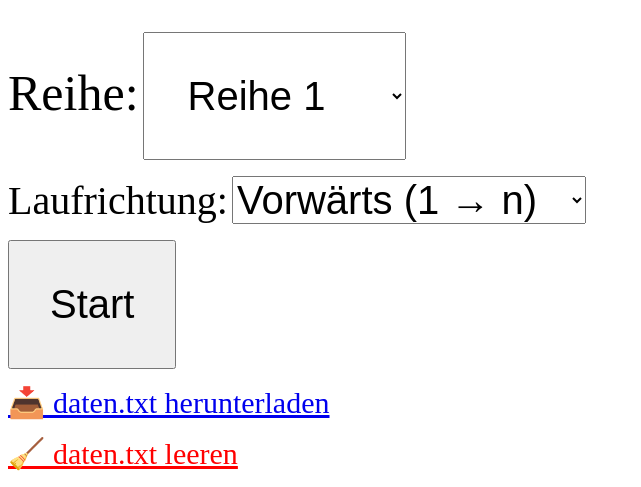
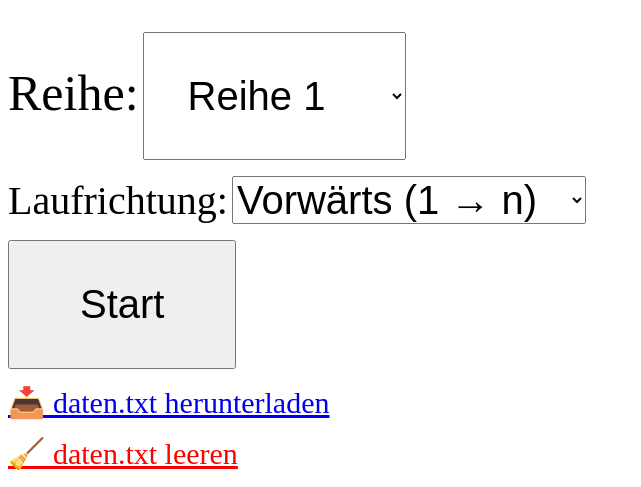
Before and after one commit to bezeba/Rebberg-app, a Flask app: page / in a window 1280 px wide. Shown: the part 363-850 px from the top of the page, without its empty margins (0-641 px from the left). Run offline with Flask 3, Linux system fonts and the light colour scheme.

Commit message:
Update start.html

```diff
--- a/templates/start.html
+++ b/templates/start.html
@@ -21,7 +21,7 @@
         <option value="zurueck">Rückwärts (n → 1)</option>
       </select>
     </p>
-    <button type="submit" style="font-size: 40px; padding: 40px 40px;">Start</button>
+    <button type="submit" style="font-size: 40px; padding: 40px 70px;">Start</button>
   </form>
   <p><a href="/download" style="font-size: 30px;">📥 daten.txt herunterladen</a></p>
   <p><a href="/reset-daten" style="font-size: 30px; color: red;">🧹 daten.txt leeren</a></p>
```
